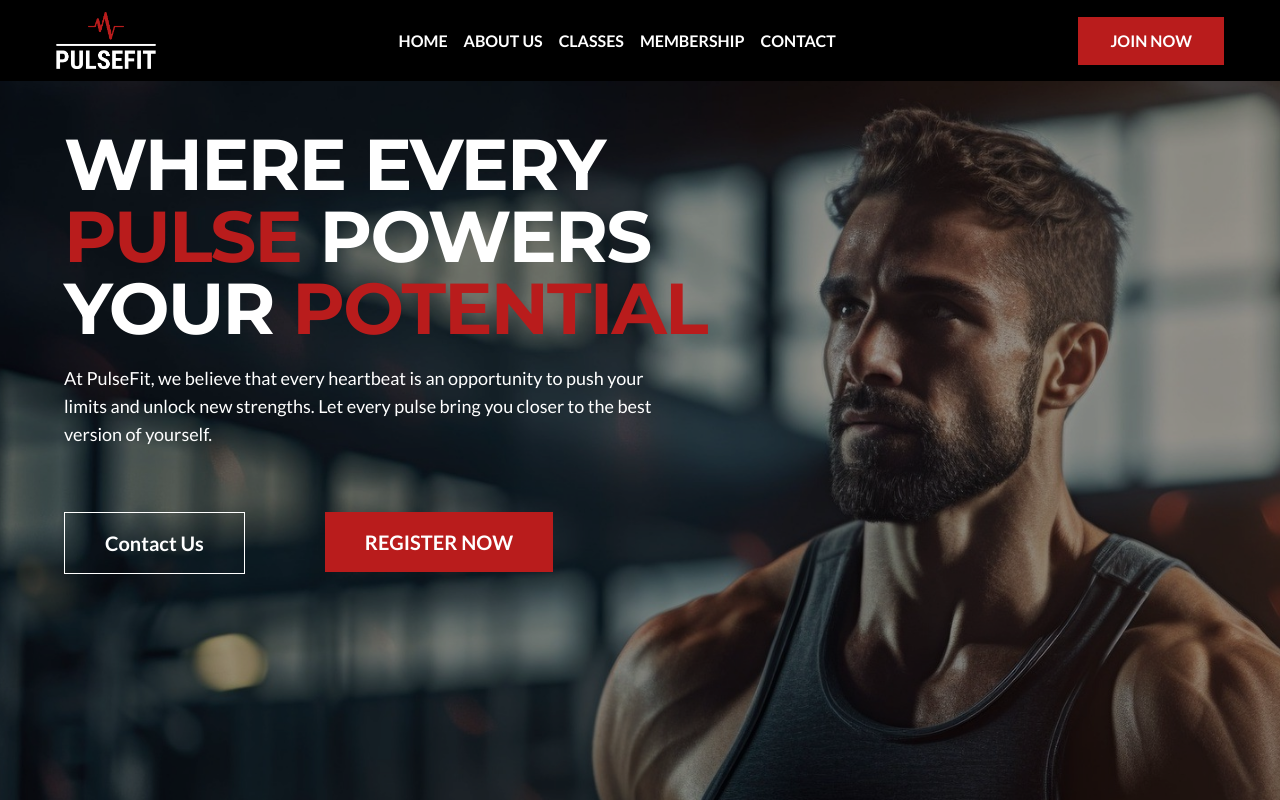
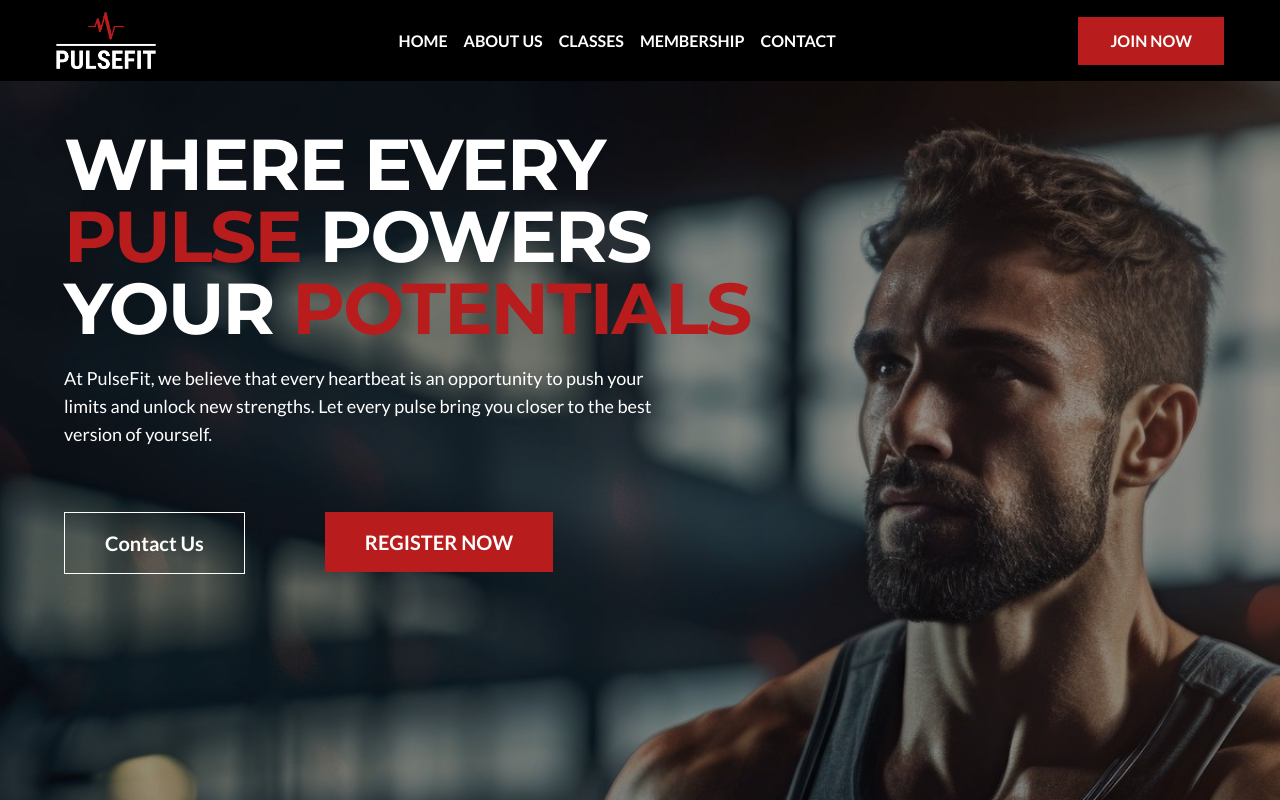
Before and after one commit to Quincy-Fer/pulse-fit, a Next.js app: page / in a window 1280 px wide. Shown: the top 800 px of the page. Built offline with nearby package versions, Linux system fonts and the light colour scheme.

Commit message:
minor changes

```diff
--- a/components/Hero.tsx
+++ b/components/Hero.tsx
@@ -4,7 +4,7 @@ import { HERO } from "@/constants/index";
 const Hero = () => {
   return (
     <section
-      className="h-[80vh] lg:h-[760px] xl:h-[860px] bg-mobile md:bg-hero bg-cover bg-top bg-no-repeat
+      className="h-[80vh] lg:h-[100px] xl:h-[1024px] bg-mobile md:bg-hero bg-cover bg-top bg-no-repeat
      relative "
     >
       <div className="w-full h-full bg-black/40 absolute top-0 z-10">
@@ -12,7 +12,7 @@ const Hero = () => {
           <h1 className="text-white text-2xl md:text-6xl lg:text-7xl tracking-tight leading-tight md:max-w-[500px] lg:max-w-[800px] md:text-balance font-bold
           max-sm:mb-4">
             Where every <span className="text-accent">Pulse</span> powers your
-            <span className="text-red-700"> Potential</span>
+            <span className="text-red-700"> Potentials</span>
           </h1>
           <p className="text-white text-base md:text-lg max-w-[600px] md:mt-14 lg:mt-5 leading-relaxed">
             {HERO.paragraph}
--- a/package.json
+++ b/package.json
@@ -13,7 +13,6 @@
     "react": "^18",
     "react-dom": "^18",
     "react-icons": "^5.3.0",
-    "sharp": "^0.33.5",
     "swiper": "^11.1.9"
   },
   "devDependencies": {
```
Also changed, not shown: 1 other file (tests, documents, lock files or other folders).
